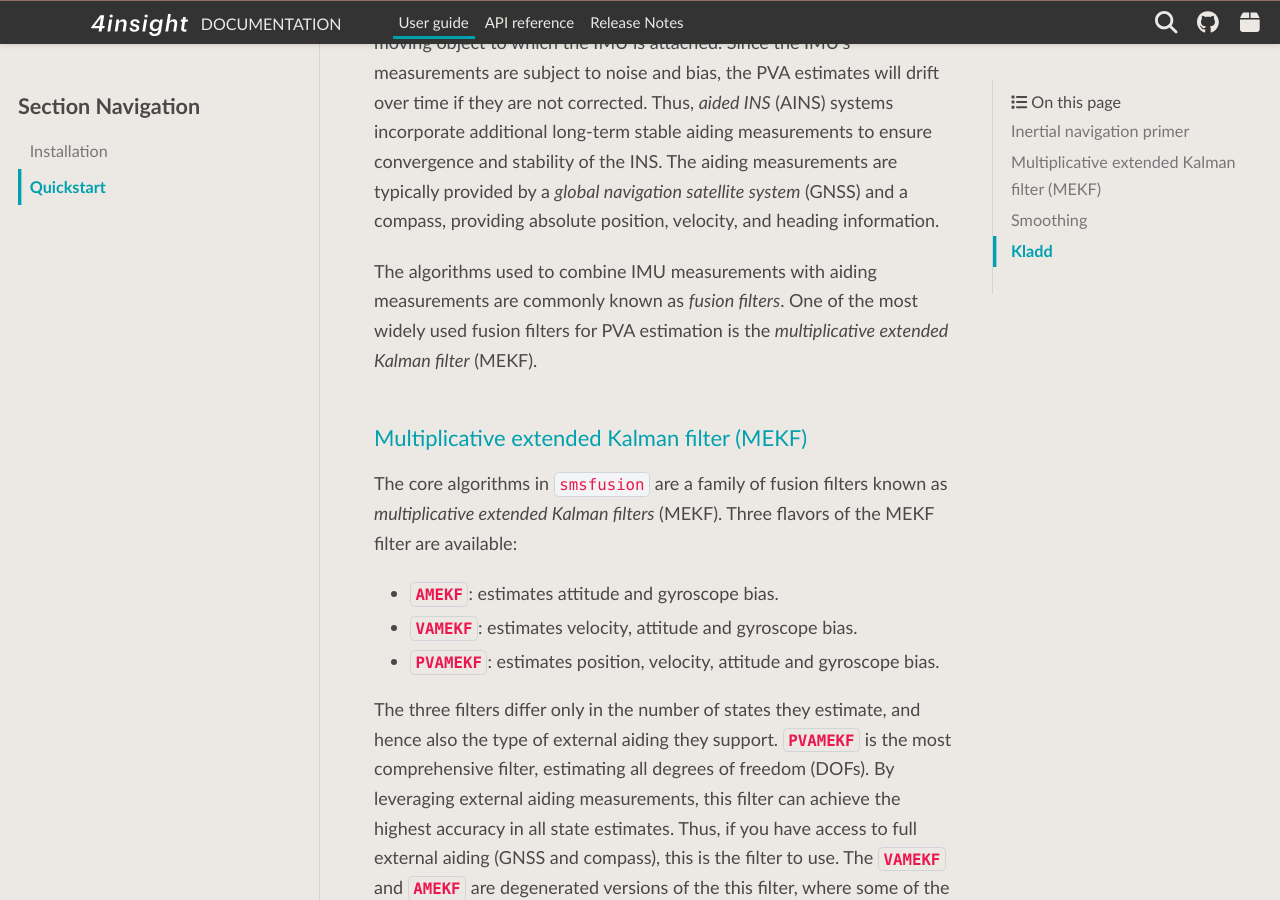
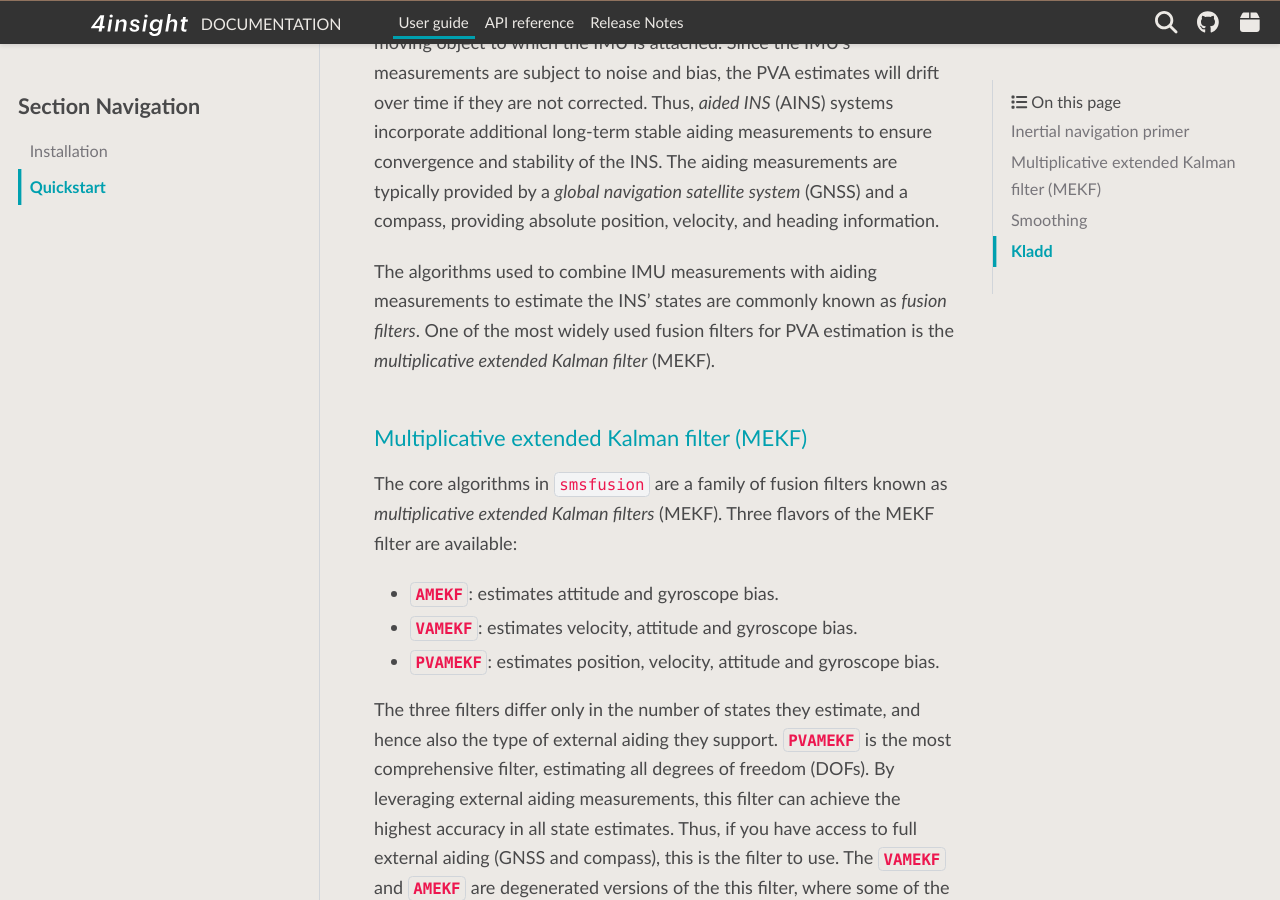
Before and after one commit to 4Subsea/smsfusion-python, a Sphinx documentation site: the page built from docs/user_guide/quickstart.rst, in a window 1280 px wide and 900 px high, scrolled down 480 px. Built offline with Sphinx 7.4.7 and the PyData theme 0.15.4, drawn with Linux system fonts in a browser that asks for light colours.

Commit message:
some changes

```diff
--- a/docs/user_guide/quickstart.rst
+++ b/docs/user_guide/quickstart.rst
@@ -15,9 +15,9 @@ long-term stable aiding measurements to ensure convergence and stability of the
 The aiding measurements are typically provided by a `global navigation satellite system`
 (GNSS) and a compass, providing absolute position, velocity, and heading information.
 
-The algorithms used to combine IMU measurements with aiding measurements are commonly
-known as `fusion filters`. One of the most widely used fusion filters for PVA estimation
-is the `multiplicative extended Kalman filter` (MEKF).
+The algorithms used to combine IMU measurements with aiding measurements to estimate
+the INS' states are commonly known as `fusion filters`. One of the most widely used
+fusion filters for PVA estimation is the `multiplicative extended Kalman filter` (MEKF).
 
 
 Multiplicative extended Kalman filter (MEKF)
```
